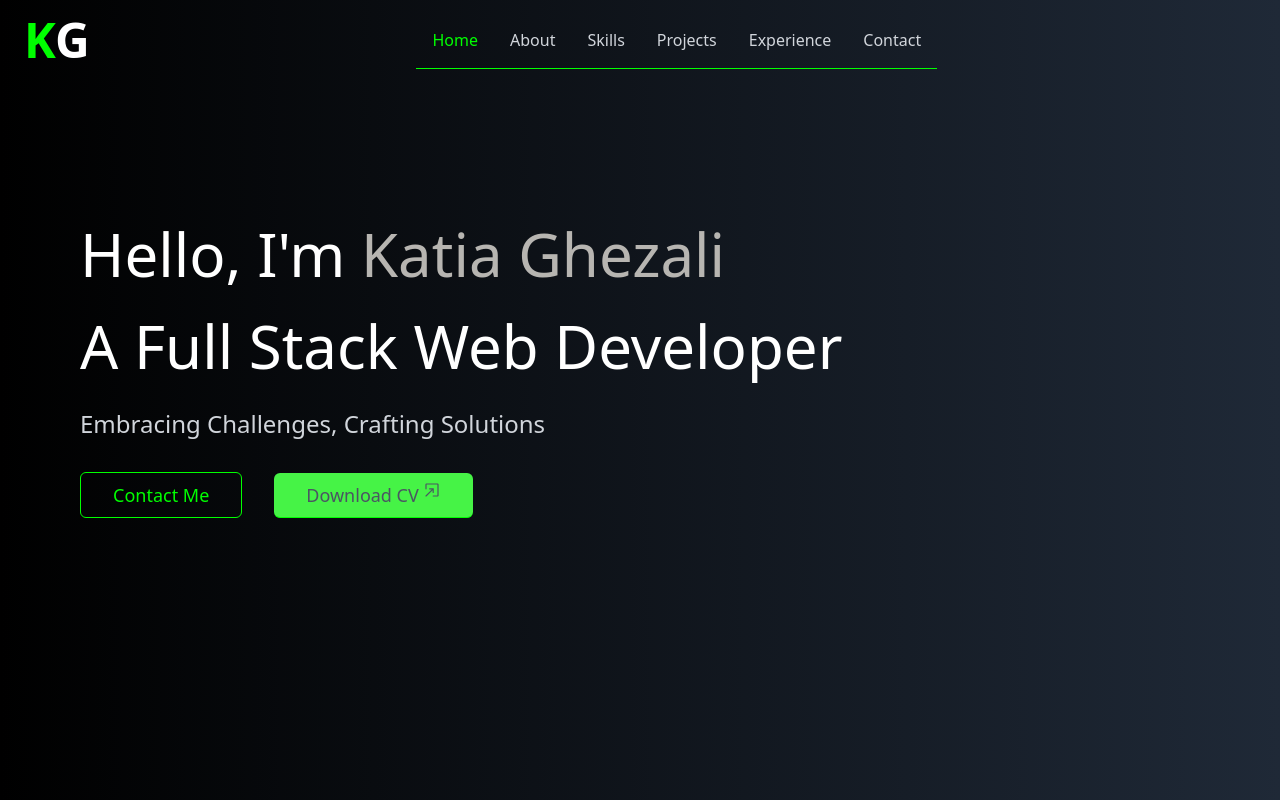
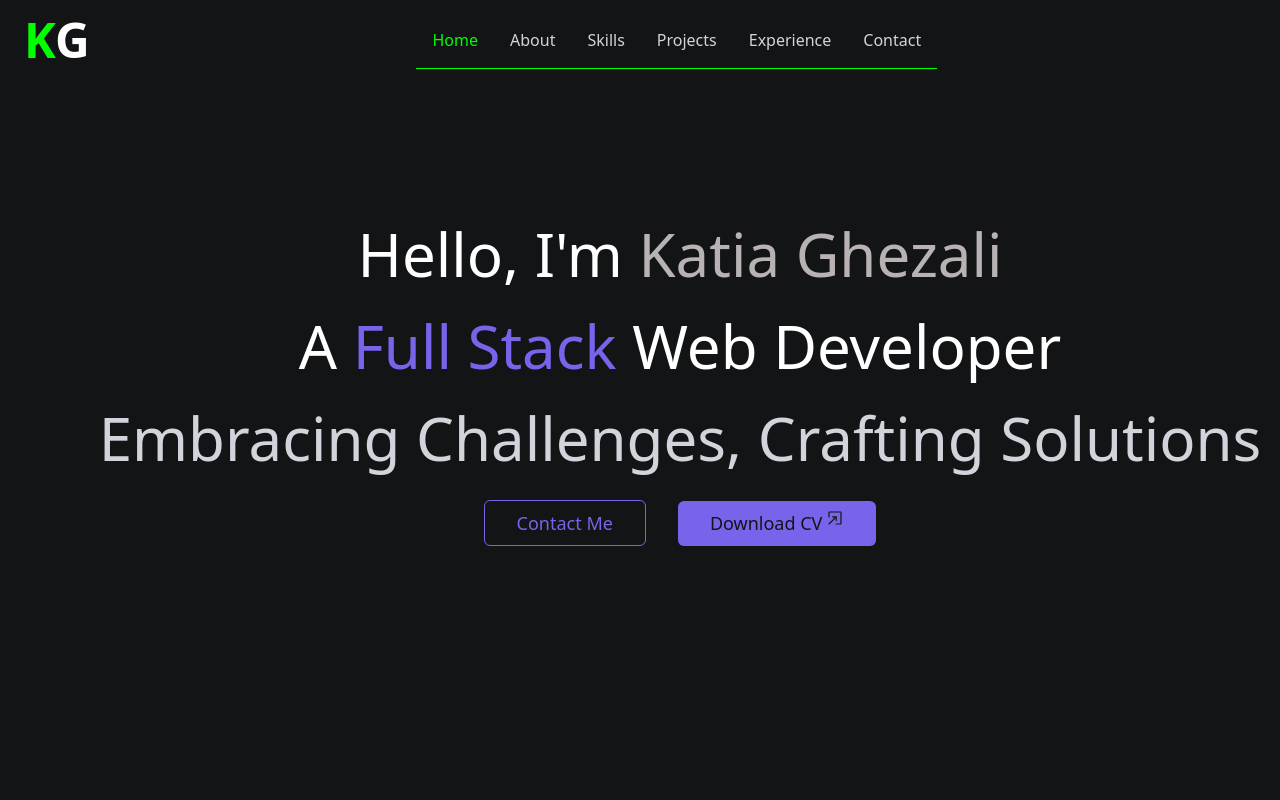
Before and after one commit to KatiaGhezali/katia-ghezali-portfolio, a Next.js app: page / in a window 1280 px wide. Shown: the top 800 px of the page. Built offline with nearby package versions, Linux system fonts and the light colour scheme.

Commit message:
Hero section: change colors and design

```diff
--- a/src/components/HeroSection/HeroSection.jsx
+++ b/src/components/HeroSection/HeroSection.jsx
@@ -24,11 +24,11 @@ const textVariants = {
 
 const HeroSection = () => {
   return (
-    <div className="flex  h-screen lg:bg-gradient-to-r from-black to-gray-800 ">
-      <div className=" text-white ml-4 mt-56 md:mt-38 md:ml-12 lg:ml-20 lg:mt-48">
+    <div className="flex  h-screen lg:bg-[#121416] justify-center text-center ">
+      <div className=" text-white ml-4 mt-56 md:mt-38 md:ml-12 lg:ml-20 lg:mt-48 ">
         <p className="text-gray-400 lg:text-transparent">Hello, I&apos;m</p>
         <motion.h1
-          className="text-3xl mt-2 text-bold md:text-6xl lg:text-6xl lg:hover:text-[#00FF00]"
+          className="text-3xl mt-2 text-bold md:text-6xl lg:text-6xl "
           variants={textVariants}
           initial="initial"
           animate="animate"
@@ -36,27 +36,27 @@ const HeroSection = () => {
           <span>Hello, I&apos;m </span>
           <motion.span
             animate={{
-              color: ["#b9b3b3", "#00FF00", "#b9b3b3", "#00FF00"],
+              color: ["#b9b3b3", "#7764EA", "#b9b3b3", "#7764EA"],
             }}
             transition={{ duration: 4, repeat: Infinity }}
           >
             Katia Ghezali{" "}
           </motion.span>
         </motion.h1>
-        <motion.h2 className="text-xl mt-2 md:text-2xl lg:text-6xl lg:mt-8">
-          A Full Stack Web Developer
-        </motion.h2>
-        <motion.h4 className="text-lg mt-2 md:text-xl text-gray-300 lg:text-2xl lg:mt-8">
+        <motion.h1 className="text-xl mt-2 md:text-2xl lg:text-6xl lg:mt-8">
+          A <span className="text-[#7764EA]">Full Stack</span> Web Developer
+        </motion.h1>
+        <motion.h1 className=" mt-2 md:text-xl text-gray-300 lg:text-6xl lg:mt-8">
           Embracing Challenges, Crafting Solutions
-        </motion.h4>
+        </motion.h1>
         <div>
           <Link href="#" className=" ">
-            <button className="mt-8 mr-4 py-2 border-b border-b-[#00FF00] text-[#00FF00]  md:p-2 md:border-[#00FF00] md:border md:rounded-md lg:px-8 lg:text-lg hover:bg-[#46f346] hover:text-gray-600">
+            <button className="mt-8 mr-4 py-2 border-b border-b-[#7764EA] text-[#7764EA]  md:p-2 md:border-[#7764EA] md:border md:rounded-md lg:px-8 lg:text-lg hover:bg-[#7764EA] hover:text-[#121416]">
               Contact Me
             </button>
           </Link>
           <Link href="#" className="mt-8  ">
-            <button className="mt-8 py-2 border-b border-b-[#00FF00] text-[#00FF00] inline-flex md:ml-4 lg:text-lg lg:text-gray-600 lg:bg-[#46f346] lg:px-8 hover:border hover:border-[#00FF00] lg:rounded-md hover:text-[#00FF00] hover:bg-black">
+            <button className="mt-8 py-2 border-b border-b-[#7764EA] text-[#7764EA] inline-flex md:ml-4 lg:text-lg lg:text-[#121416] lg:bg-[#7764EA] lg:px-8 hover:border hover:border-[#7764EA] lg:rounded-md hover:text-[#7764EA] hover:bg-[#121416]">
               <span className="mr-1">Download CV </span> <RxOpenInNewWindow />
             </button>
           </Link>
```
Also changed, not shown: public/cnchill (copy).png (added).
